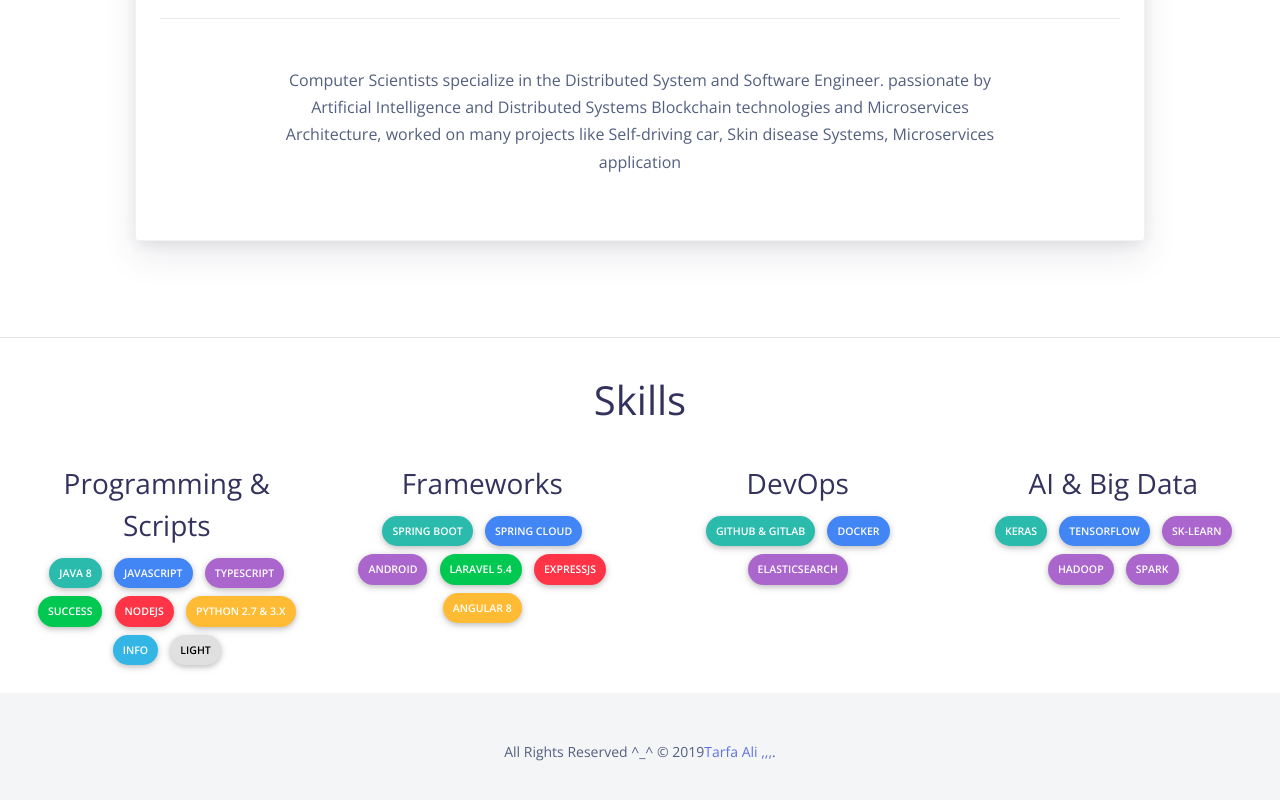
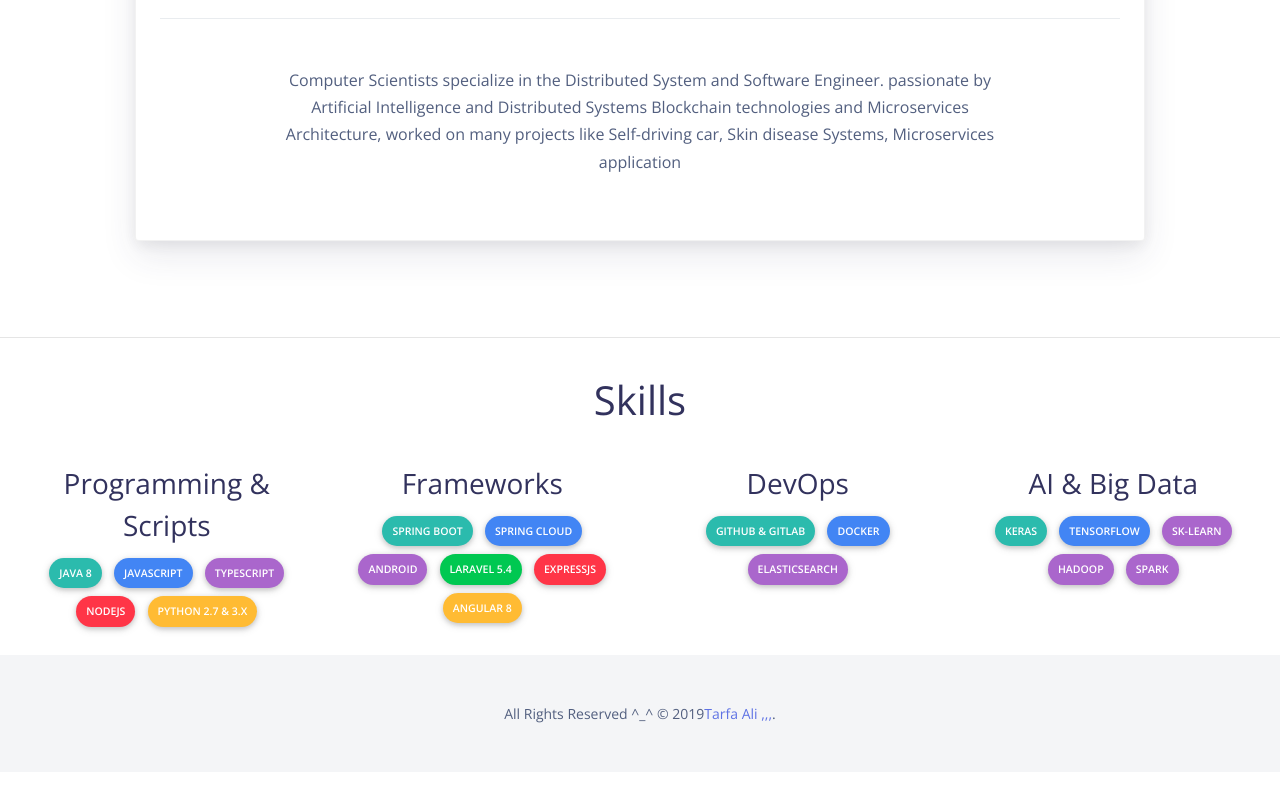
Before and after one commit to alitarfa/alitarfa.github.io, a website: page index.html in a window 1280 px wide. Shown: the part 677-1477 px from the top of the page. After the commit the page ends 1449 px from the top, so only its background shows below. Drawn offline with nearby package versions, Linux system fonts and the light colour scheme.

Commit message:
other changes skills

```diff
--- a/index.html
+++ b/index.html
@@ -198,11 +198,10 @@
         <span class="badge badge-pill badge-default">Java 8</span>
         <span class="badge badge-pill badge-primary">JavaScript</span>
         <span class="badge badge-pill badge-secondary">TypeScript</span>
-        <span class="badge badge-pill badge-success">Success</span>
+
         <span class="badge badge-pill badge-danger">NodeJs</span>
         <span class="badge badge-pill badge-warning">Python 2.7 & 3.x</span>
-        <span class="badge badge-pill badge-info">Info</span>
-        <span class="badge badge-pill badge-light">Light</span>
+
 
       </div>
 
```
